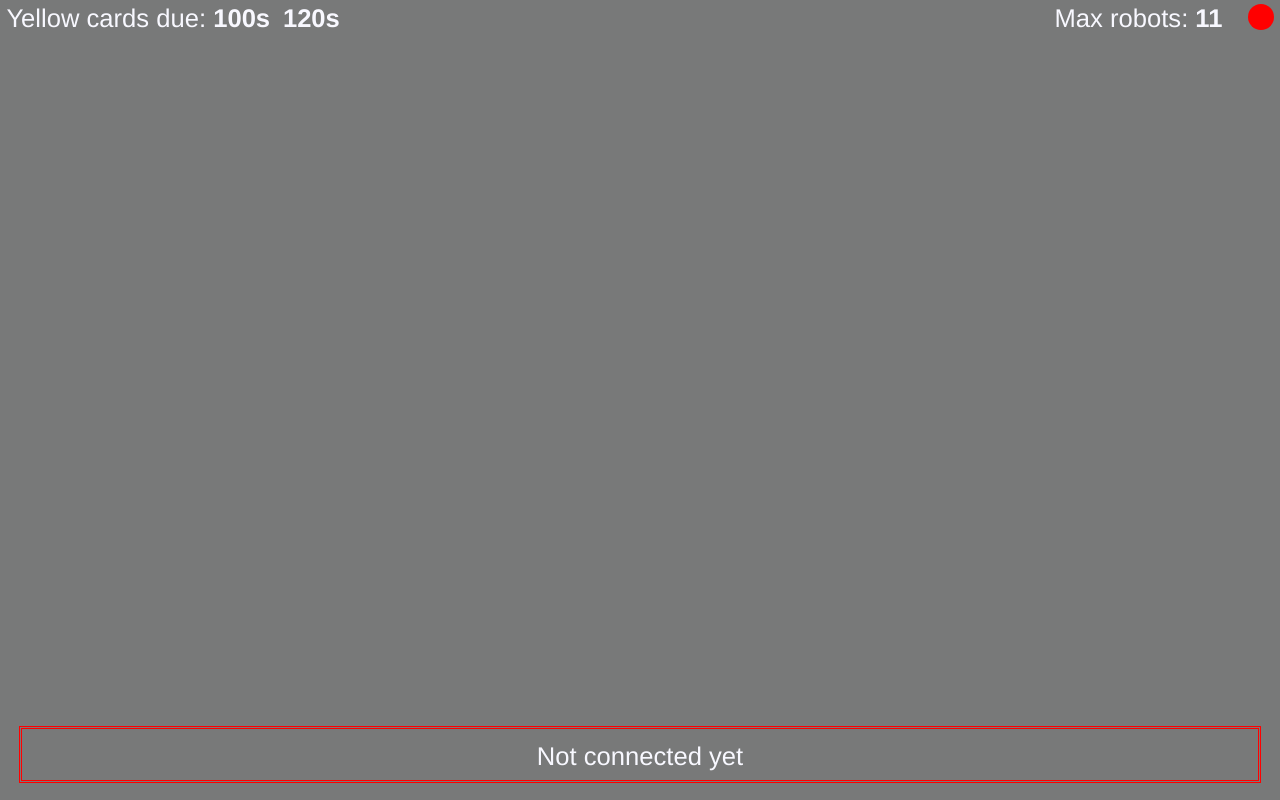
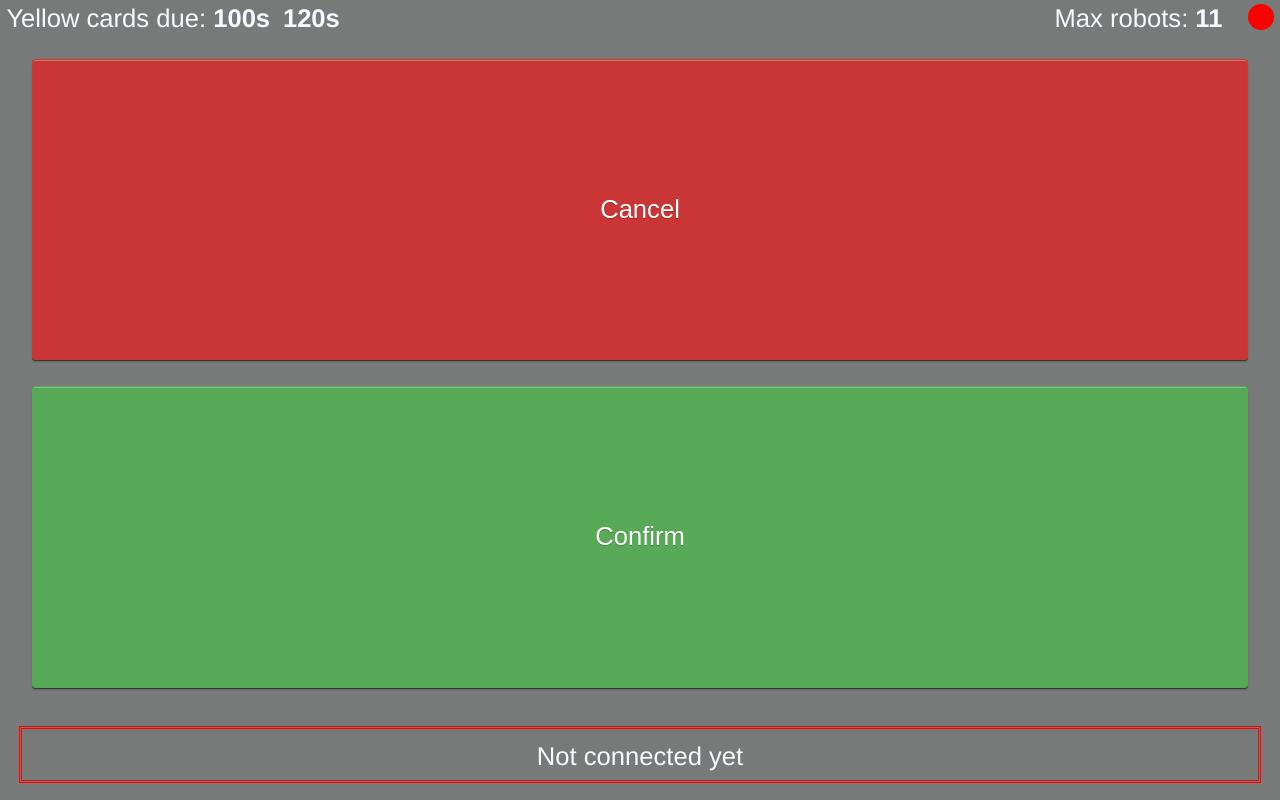
Before and after one commit to RoboCup-SSL/ssl-remote-control, a Vue app: page /confirm-challenge-flag in a window 1280 px wide. Built offline with nearby package versions, Linux system fonts and the light colour scheme; no server answers.

Commit message:
Add confirmation for challenge flag

```diff
--- a/src/router.ts
+++ b/src/router.ts
@@ -1,6 +1,7 @@
 import {createRouter, createWebHistory} from 'vue-router'
 import ControlButtons from './views/ControlButtons.vue'
 import ChangeKeeper from './views/ChangeKeeper.vue'
+import ConfirmChallengeFlag from './views/ConfirmChallengeFlag.vue'
 
 const router = createRouter({
     history: createWebHistory(),
@@ -15,6 +16,11 @@ const router = createRouter({
             name: 'ChangeKeeper',
             component: ChangeKeeper
         },
+        {
+            path: '/confirm-challenge-flag',
+            name: 'ConfirmChallengeFlag',
+            component: ConfirmChallengeFlag
+        },
     ]
 })
 
--- /dev/null
+++ b/src/views/ConfirmChallengeFlag.vue
@@ -0,0 +1,47 @@
+<script setup lang="ts">
+import {inject, ref} from 'vue';
+import {RemoteControlToController_Request} from '../proto/ssl_gc_rcon_remotecontrol';
+import {ApiController} from '../services/ApiController';
+import router from '../router';
+
+const api = inject<ApiController>('api')
+
+const requestChallengeFlag = () => {
+  api?.Send({
+    msg: {
+      $case: 'request',
+      request: RemoteControlToController_Request.CHALLENGE_FLAG
+    }
+  })
+  router.push('/')
+}
+</script>
+
+<template>
+  <div class="num-pad">
+    <button
+      class="button red"
+      @click="router.push('/')"
+    >
+      Cancel
+    </button>
+    <button
+      class="button green"
+      @click="requestChallengeFlag"
+    >
+      Confirm
+    </button>
+  </div>
+</template>
+
+<style scoped>
+.num-pad {
+  display: grid;
+  grid-template-columns: 1fr;
+  grid-template-rows: 1fr 1fr;
+  gap: 1em 1em;
+  padding: 1em;
+  height: 100%;
+  box-sizing: border-box;
+}
+</style>
--- a/src/views/ControlButtons.vue
+++ b/src/views/ControlButtons.vue
@@ -23,12 +23,7 @@ const emergencyStopRequested = computed(() => state.value.activeRequests.include
 const timeoutRequested = computed(() => state.value.activeRequests.includes(RemoteControlRequestType.TIMEOUT))
 const robotSubstitutionRequested = computed(() => state.value.activeRequests.includes(RemoteControlRequestType.ROBOT_SUBSTITUTION))
 
-const requestChallengeFlag = () => api?.Send({
-  msg: {
-    $case: 'request',
-    request: RemoteControlToController_Request.CHALLENGE_FLAG
-  }
-})
+const requestChallengeFlag = () => router.push('/confirm-challenge-flag')
 const requestEmergencyStop = (request: boolean) => api?.Send({
   msg: {
     $case: 'requestEmergencyStop',
```
